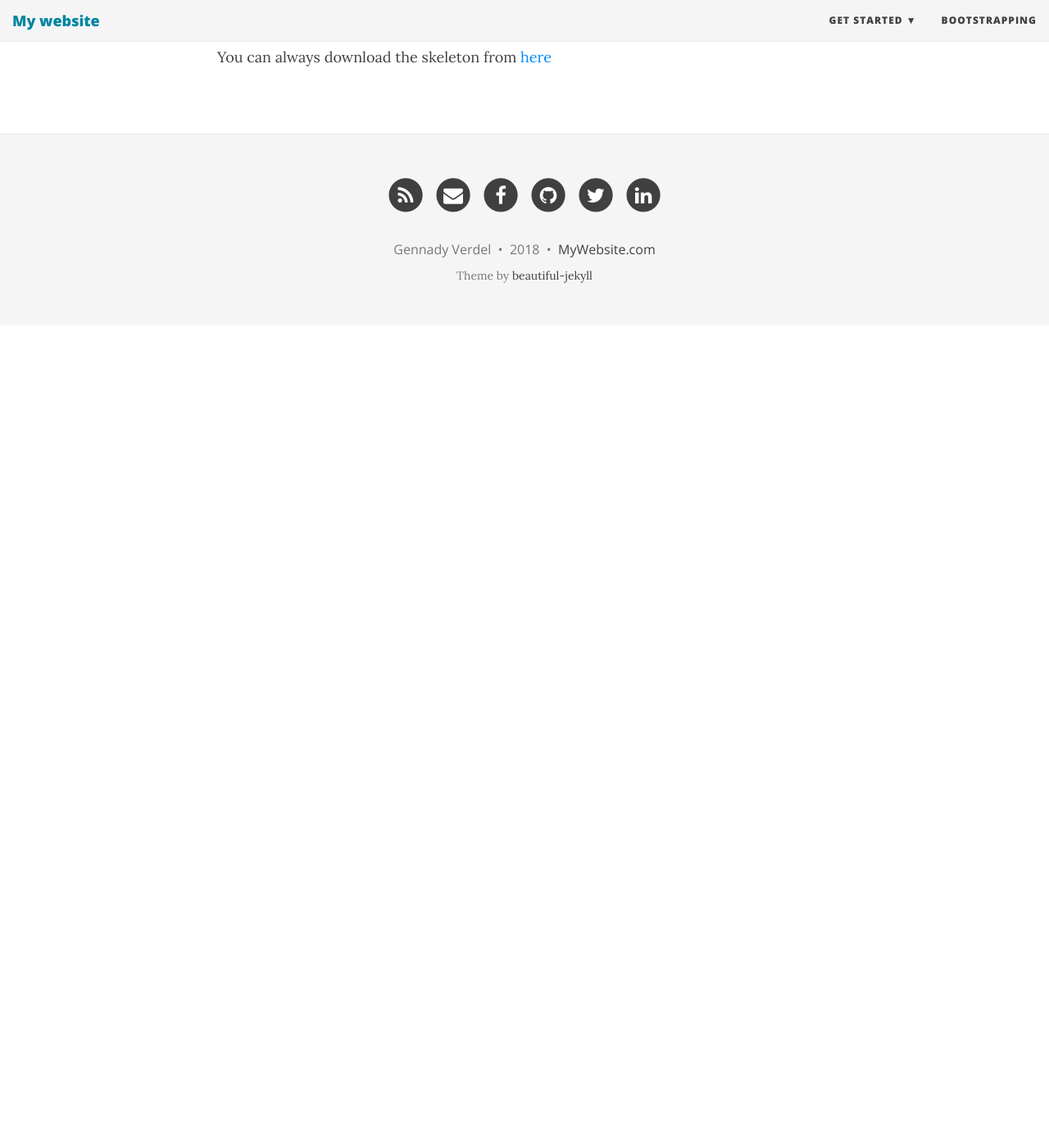
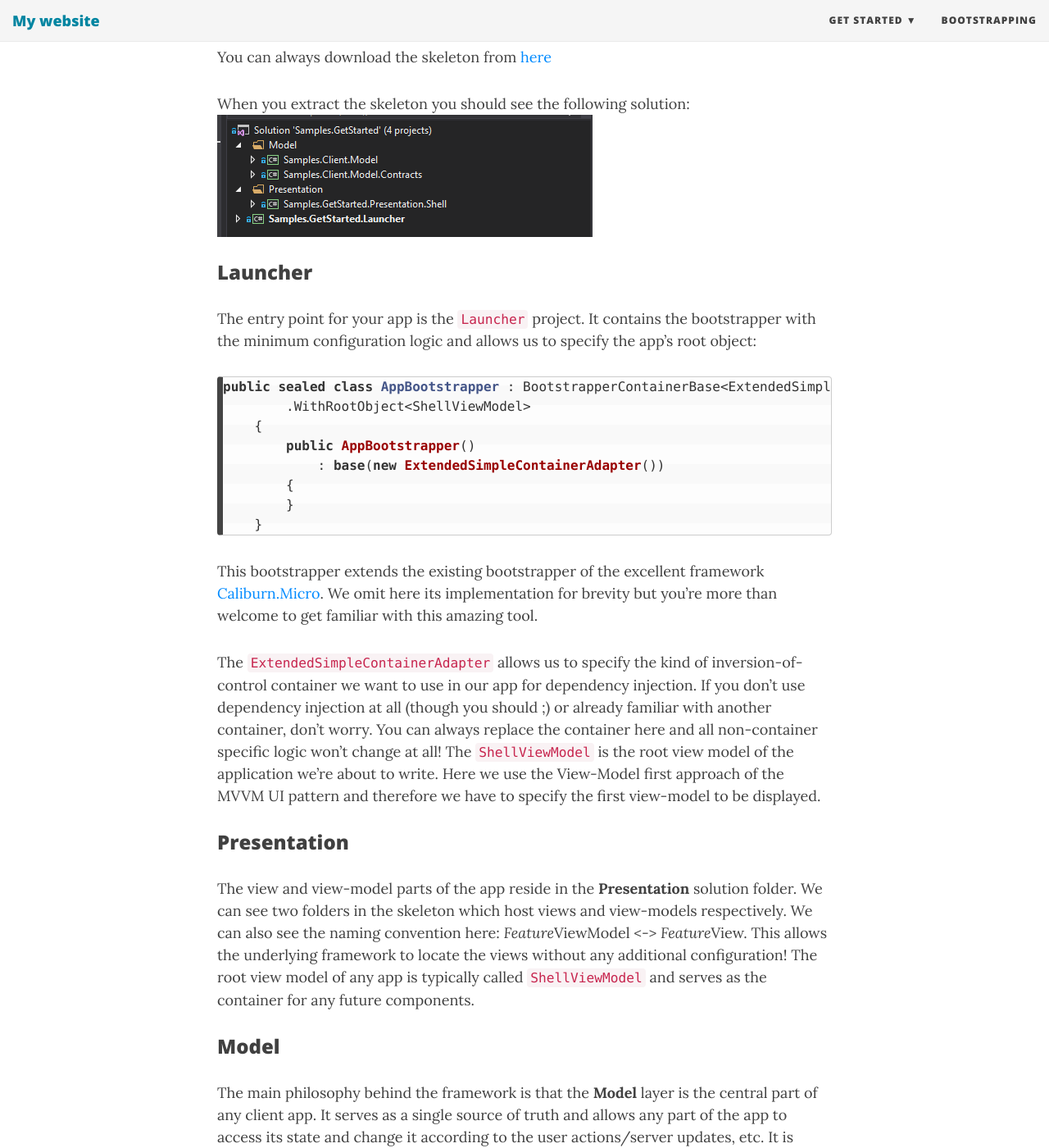
Before and after one commit to LogoFX/logofx.github.io, a Jekyll site: the page built from get-started-wpf.md, in a window 1280 px wide and 1400 px high, scrolled down 360 px. Shown: the whole window at 82% size. Built offline with Jekyll 4.4.1, drawn with Linux system fonts in a browser that asks for light colours; nearby versions of some CDN libraries; before the commit the page ends 900 px from its top, so only the background shows below that; some of the changed text lies outside the part shown.

Commit message:
Minor changes in get-started doc

````diff
--- a/get-started-wpf.md
+++ b/get-started-wpf.md
@@ -8,3 +8,79 @@ So you decided to create a new application that will look stunning and make life
 for the users. Good for you. We're here to help ;)
 
 You can always download the skeleton from [here](https://github.com/LogoFX/Samples.GetStarted/archive/v1.0.0.zip)
+
+When you extract the skeleton you should see the following solution:
+![alt text](../assets/skeleton-initial-structure.png)
+
+### Launcher
+
+The entry point for your app is the `Launcher` project. It contains the bootstrapper
+with the minimum configuration logic and allows us to specify the app's root object:
+
+```csharp
+public sealed class AppBootstrapper : BootstrapperContainerBase<ExtendedSimpleContainerAdapter>
+        .WithRootObject<ShellViewModel>
+    {
+        public AppBootstrapper()
+            : base(new ExtendedSimpleContainerAdapter())
+        {
+        }
+    }
+```
+
+This bootstrapper extends the existing bootstrapper of the excellent framework [Caliburn.Micro](https://caliburnmicro.com).
+We omit here its implementation for brevity but you're more than welcome to get familiar with this amazing tool.
+
+The `ExtendedSimpleContainerAdapter` allows us to specify the kind of inversion-of-control
+container we want to use in our app for dependency injection. If you don't use dependency injection at all
+(though you should ;) or already familiar with another container, don't worry. You can always replace the container here
+and all non-container specific logic won't change at all!
+The `ShellViewModel` is the root view model of the application we're about to write. Here we use the View-Model first approach
+of the MVVM UI pattern and therefore we have to specify the first view-model to be displayed.
+
+### Presentation
+
+The view and view-model parts of the app reside in the **Presentation** solution folder. We can see
+two folders in the skeleton which host views and view-models respectively. We can also see the naming convention here:
+*Feature*ViewModel <-> *Feature*View. This allows the underlying framework to locate the views without any additional configuration!
+The root view model of any app is typically called `ShellViewModel` and serves as the container for any future components.
+
+### Model
+
+The main philosophy behind the framework is that the **Model** layer is the central part of any client app. It serves as a single source of truth
+and allows any part of the app to access its state and change it according to the user actions/server updates, etc. It is available to any component
+via dependency injection through the defined interfaces. In the begininning there's only onesuch interface: `IDataService` but many will follow. It's important to stress
+the fact that the Model services are exposed to the **View-Model** layer by interfaces **only**. This is done to eliminate dependency on the actual model
+implementation and even allow it to be substituted for testing/demo purposes.
+Hence there are two projects in the **Model** layer: **Model.Contracts** and **Model**
+
+There are two main kinds of objects in this layer: **Services** which you already saw and **Models** which model specific entities, like users, bills, comments, etc.
+Let's have a closer look at the model in the skeleton:
+
+```csharp
+public interface IAppModel : IModel<Guid>, IEditableModel
+{
+}
+```
+
+```csharp
+internal abstract class AppModel : EditableModel<Guid>, IAppModel
+{
+}
+```
+
+Every model which represents a unique entity in the **Model** layer must have a unique identifier.
+We can specify the type of the identifier in the definition of the model and supply the value later.
+Unless there are some specific requirements/constraints we recommend using `System.Guid` for these purposes.
+
+There's another class that actually registers the `IDataService` and its implementation `DataService`
+such that it's resolved correctly in the runtime. It will be explained later.
+
+The framework classes contain all property notification boilerplate logic
+so we can concentrate on implementing the actuall app's needs.
+
+### Viewing items
+
+Up to now the app doesn't really do much. So we would like to add some basic functionality and we will
+start from viewing warehouse items feature. The first part of it should be defined in the **Model** layer.
+ <!--Order: Displaying collection of items sync with obs coll; Displaying collection of items async with obs coll:Error!;Displaying coll of items async with wrap coll;Editing single item;Create/Delete single item;Undo/Redo;Login and activation;Close guard-->
````
Also changed, not shown: assets/skeleton-initial-structure.png (added).
